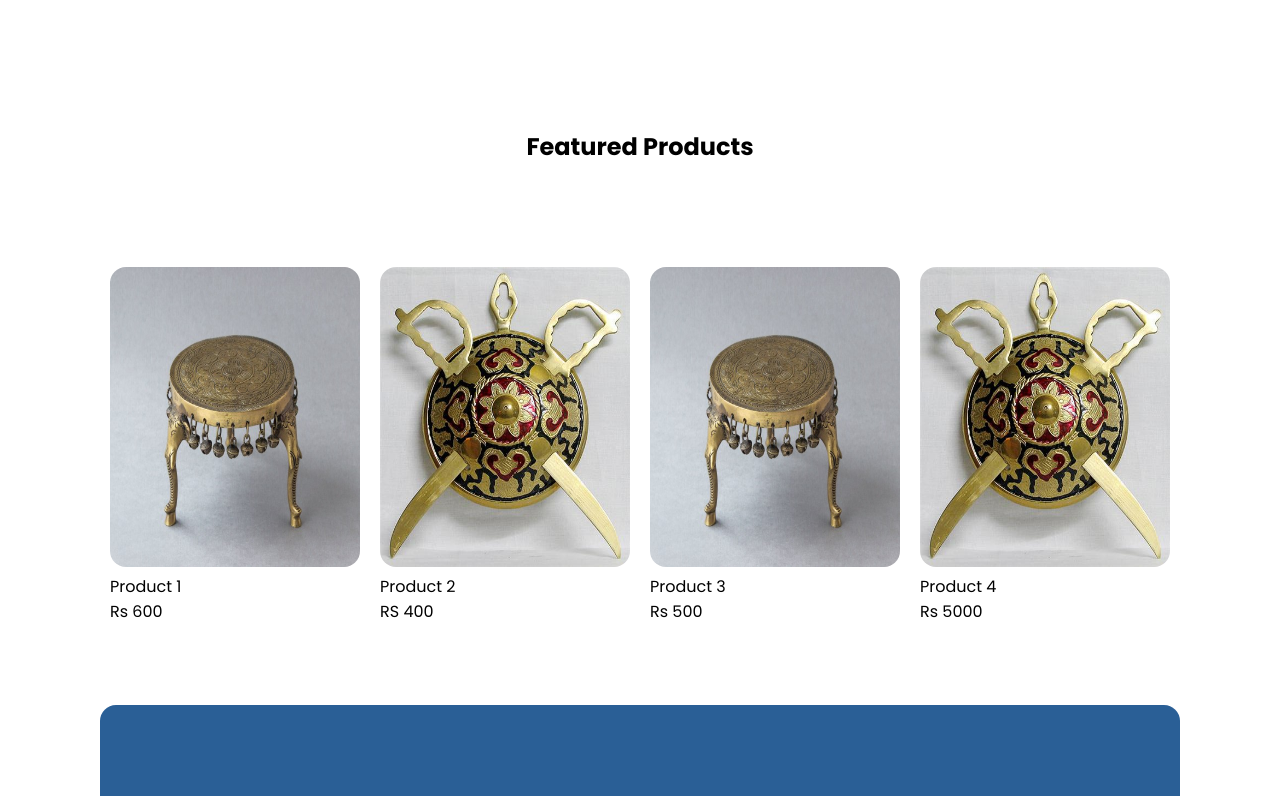
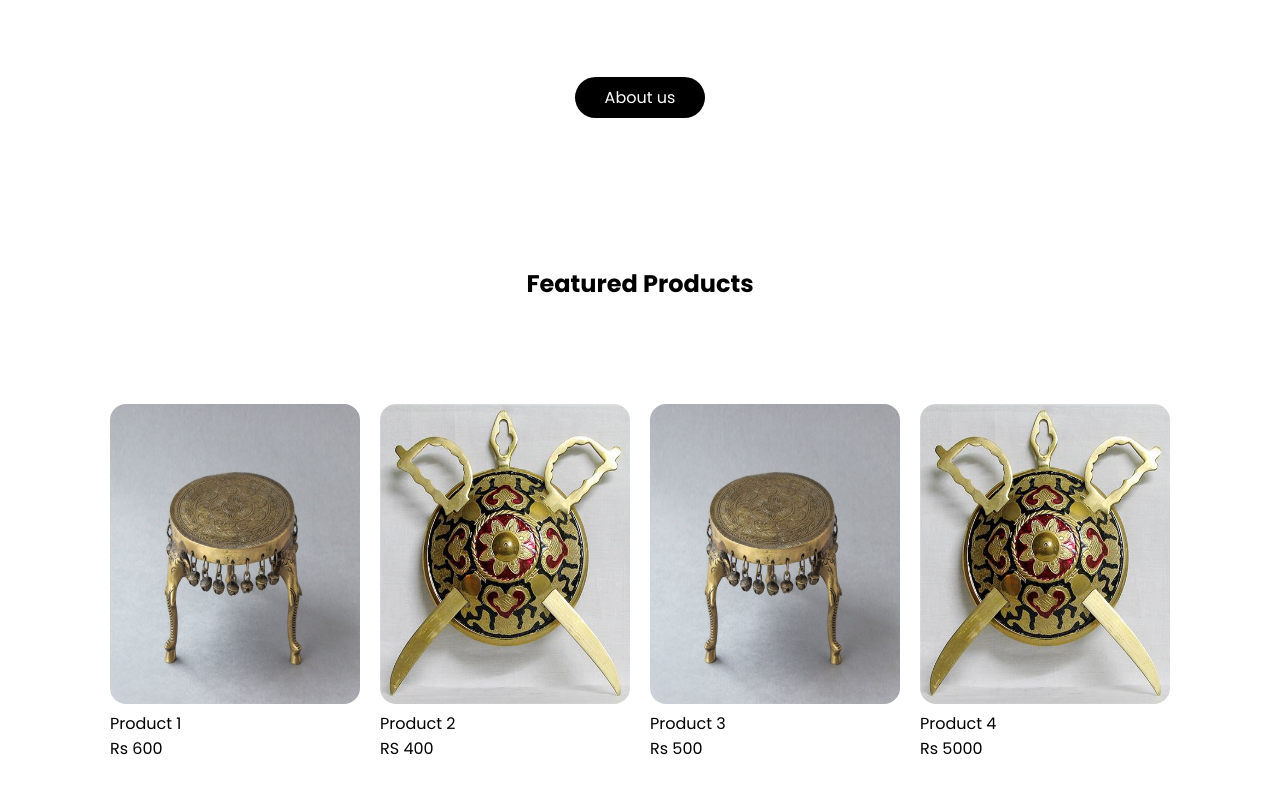
Before and after one commit to NIFT-Web-Design/palvi-malwadkar, a plain HTML site: page assignment_3/index.html in a window 1280 px wide. Shown: the part 1244-2040 px from the top of the page. Drawn offline with Linux system fonts and the light colour scheme.

Commit message:
main changes

```diff
--- a/assignment_3/index.html
+++ b/assignment_3/index.html
@@ -71,7 +71,7 @@
     </div>
 
   </div>
-
+  <a href=""class="btn2">About us</a>
 </section>
 <!--  -->
 
--- a/assignment_3/main.css
+++ b/assignment_3/main.css
@@ -237,6 +237,25 @@ background-size: cover;
   opacity: 70%
 }
 
+.btn2{
+  display: inline-block;
+  background: black;
+  color: white;
+  padding: 8px 30px;
+  margin: 48px 0px;
+  border-radius: 30px;
+  transition: background 0.5s;
+  font-size: 16px;
+
+}
+.btn2:hover{
+
+  background: white;
+  color: black;
+  border: 1px solid;
+  border-color: black
+
+}
 
 
 .ArtisansWords {
```
